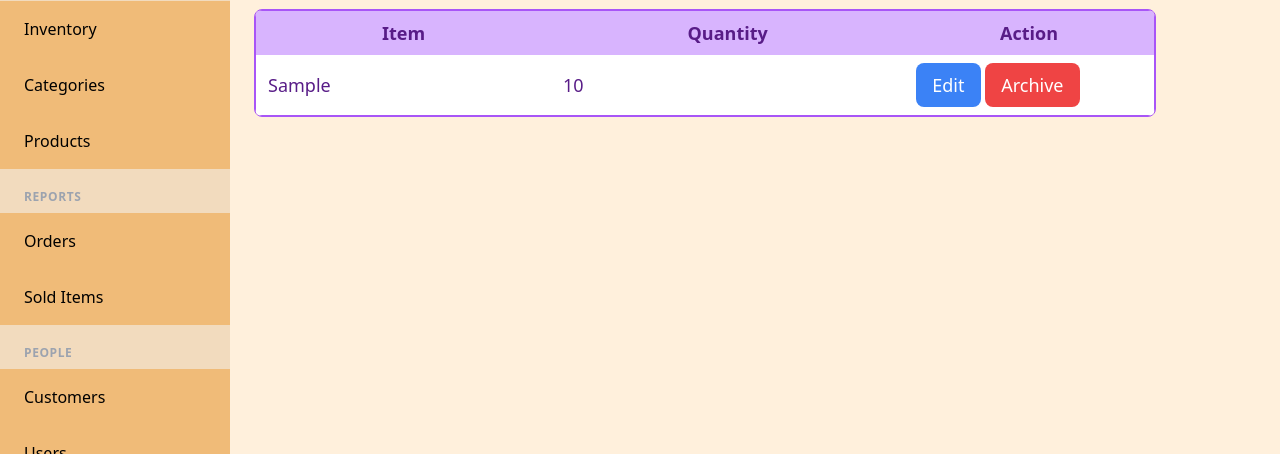
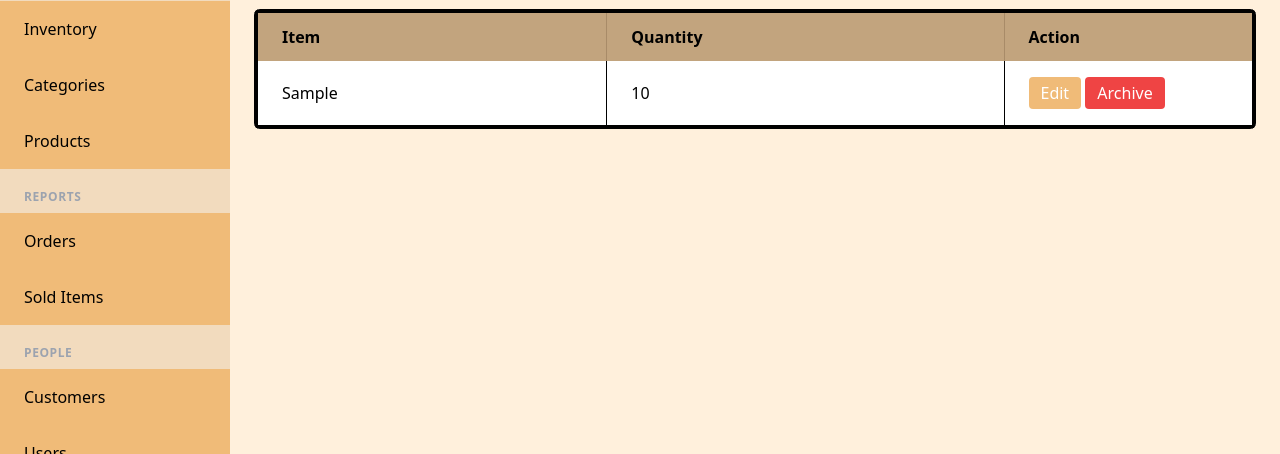
Before and after one commit to ClunkyN/POScafe, a PHP site: page /inventory.php in a window 1280 px wide. Shown: the part 346-800 px from the top of the page. Run offline with PHP 8.4, Linux system fonts and the light colour scheme; the visitor is signed in with stand-in values (Sample User, id 1); tables that the repository leaves empty or names only in its code hold one stand-in row (values such as "Sample post"); some libraries are stand-ins or nearby versions.

Commit message:
inv table design

```diff
--- a/features/inventory.php
+++ b/features/inventory.php
@@ -40,31 +40,31 @@ $user_data = check_login($con);
             >
 
             <!-- Table -->
-            <div class="table w-[90%] overflow-hidden rounded-lg border border-purple-500">
-                <table id="myTable" class="w-full text-lg text-purple-900 border-collapse border-[0.5px] border-purple-500 rounded-lg">
-                    <thead>
-                        <tr class="header bg-purple-300 text-purple-900">
-                            <th onclick="sortTable(0)" data-type="text" class="cursor-pointer px-3 py-2 hover:text-white hover:bg-purple-500">Item</th>
-                            <th onclick="sortTable(1)" data-type="numeric" class="cursor-pointer px-3 py-2 hover:text-white hover:bg-purple-500">Quantity</th>
-                            <th width="250px" class="px-3 py-2">Action</th>
+            <div class="overflow-x-auto rounded-md">
+                <table id="myTable" class="min-w-full bg-white border-4 border-black rounded-md">
+                    <thead class="bg-[#C2A47E] text-black">
+                        <tr>
+                            <th onclick="sortTable(0)" data-type="text" class="py-3 px-6 text-left border-r border-[#A88B68]">Item</th>
+                            <th onclick="sortTable(1)" data-type="numeric" class="py-3 px-6 text-left border-r border-[#A88B68]">Quantity</th>
+                            <th width="250px" class="py-3 px-6 text-left border-r border-[#A88B68]">Action</th>
                         </tr>
                     </thead>
-                    <tbody>
+                    <tbody class="divide-y divide-gray-200">
                         <?php
                         $query = "SELECT id, item, qty FROM inventory";
                         $result = mysqli_query($con, $query);
 
                         if (mysqli_num_rows($result) > 0):
                             while ($row = mysqli_fetch_assoc($result)): ?>
-                                <tr class="border-b border-purple-500 bg-white hover:bg-purple-100">
-                                    <td class="text-left px-3 py-2"><?= $row["item"] ?></td>
-                                    <td class="text-left px-3 py-2"><?= $row["qty"] ?></td>
-                                    <td class="text-left px-3 py-2">
+                                <tr class="hover:bg-gray-50">
+                                    <td class="py-4 px-6 border-r border-black"><?= $row["item"] ?></td>
+                                    <td class="py-4 px-6 border-r border-black"><?= $row["qty"] ?></td>
+                                    <td class="py-4 px-6 border-r border-black">
                                         <a href="editinventory.php?id=<?= $row['id'] ?>">
-                                            <button class="bg-blue-500 text-white px-4 py-2 rounded-lg hover:bg-blue-600">Edit</button>
+                                            <button class="bg-[#F0BB78] hover:bg-[#C2A47E] text-white py-1 px-3 rounded">Edit</button>
                                         </a>
                                         <a href="#" id="<?= $row['item'] ?>" class="delbutton" title="Click to Archive the product">
-                                            <button class="bg-red-500 text-white px-4 py-2 rounded-lg hover:bg-red-600">Archive</button>
+                                            <button class="bg-red-500 hover:bg-red-600 text-white py-1 px-3 rounded">Archive</button>
                                         </a>
                                     </td>
                                 </tr>
```
